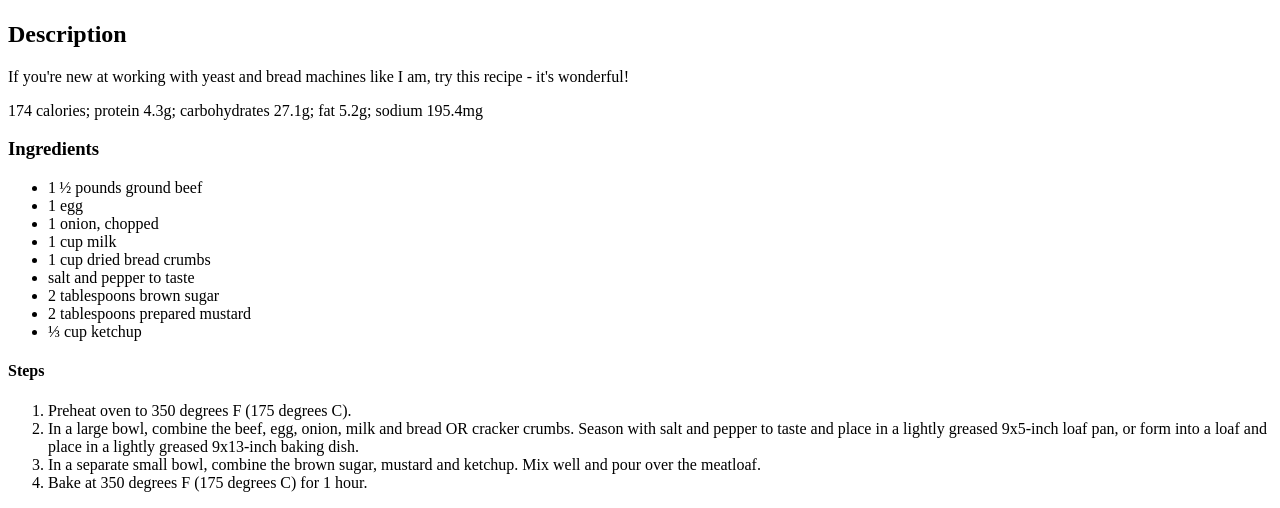
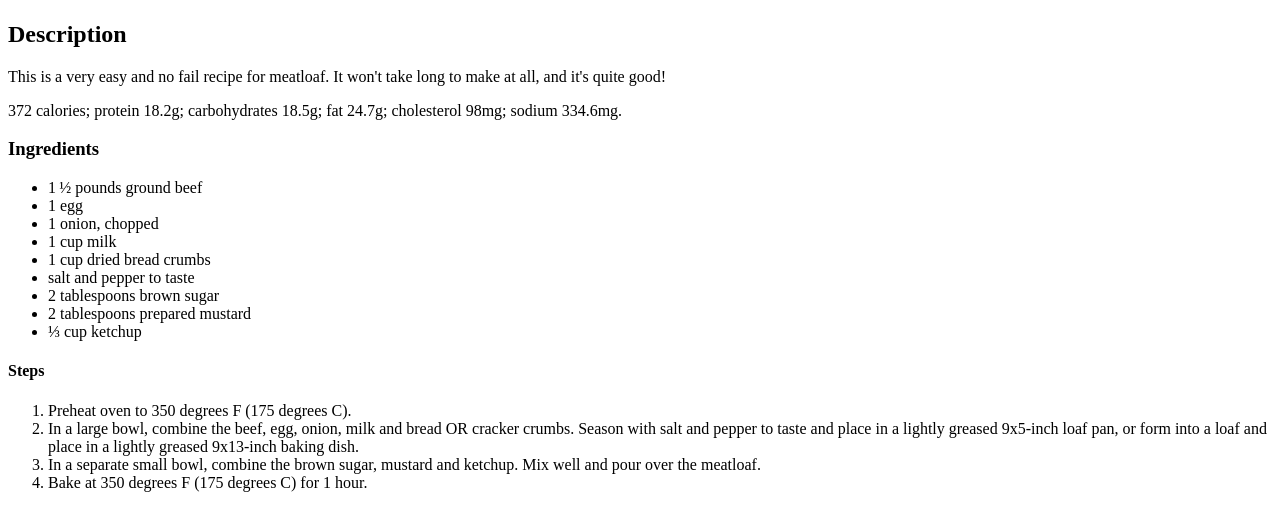
Before and after one commit to mattzor13/odin-recipes, a plain HTML site: page recipes/meatloaf.html in a window 1280 px wide. Shown: the part 383-891 px from the top of the page. Drawn offline with Linux system fonts and the light colour scheme.

Commit message:
meatloaf.html

```diff
--- a/recipes/meatloaf.html
+++ b/recipes/meatloaf.html
@@ -10,8 +10,8 @@
     <h1>Meatloaf</h1>
     <img src="https://imagesvc.meredithcorp.io/v3/mm/image?url=https%3A%2F%2Fstatic.onecms.io%2Fwp-content%2Fuploads%2Fsites%2F43%2F2022%2F03%2F31%2F16354-easy-meatloaf-mfs-74-1x1-1.jpg&w=272&h=272&c=sc&poi=face&q=60&orient=true" alt="Image of meatloaf">
     <h2>Description</h2>
-    <p>If you're new at working with yeast and bread machines like I am, try this recipe - it's wonderful!</p>
-    <p>174 calories; protein 4.3g; carbohydrates 27.1g; fat 5.2g; sodium 195.4mg</p>
+    <p>This is a very easy and no fail recipe for meatloaf. It won't take long to make at all, and it's quite good! </p>
+    <p> 372 calories; protein 18.2g; carbohydrates 18.5g; fat 24.7g; cholesterol 98mg; sodium 334.6mg.</p>
     <h3>Ingredients</h3>
     <p>
         <ul>
```
